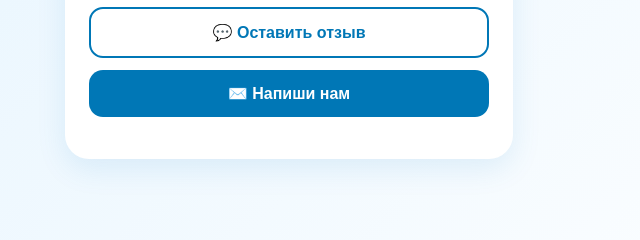
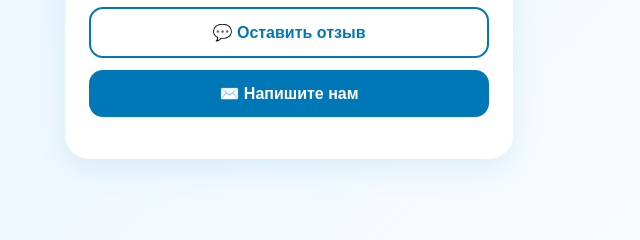
Before and after one commit to Agelai/mini-app, a plain HTML site: page index.html in a window 1280 px wide. Shown: the part 464-704 px from the top of the page, 351-991 px from the left. Drawn offline with Linux system fonts and the light colour scheme.

Commit message:
Update index.html

```diff
--- a/index.html
+++ b/index.html
@@ -15,7 +15,7 @@
     <button class="btn btn-primary" onclick="openCatalog()">📖 Каталог</button>
     <button class="btn btn-secondary" onclick="openRegistration()">📝 Помощь с регистрацией</button>
     <button class="btn btn-outline" onclick="openReviewForm()">💬 Оставить отзыв</button>
-    <button class="btn btn-primary" onclick="openChat()">✉️ Напиши нам</button>
+    <button class="btn btn-primary" onclick="openChat()">✉️ Напишите нам</button>
 </div>
 
 <!-- Модальное окно: форма отзыва -->
```
